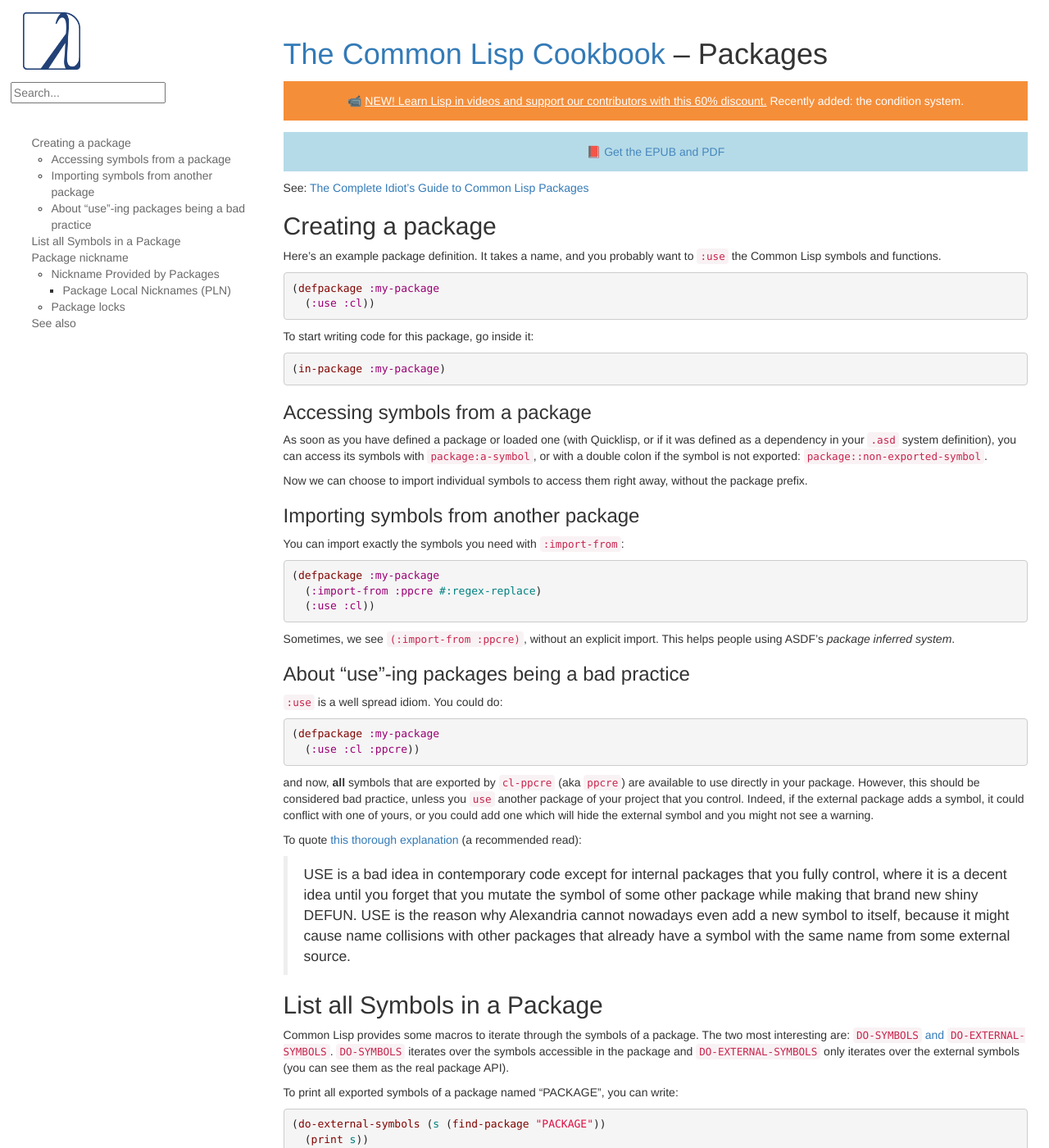
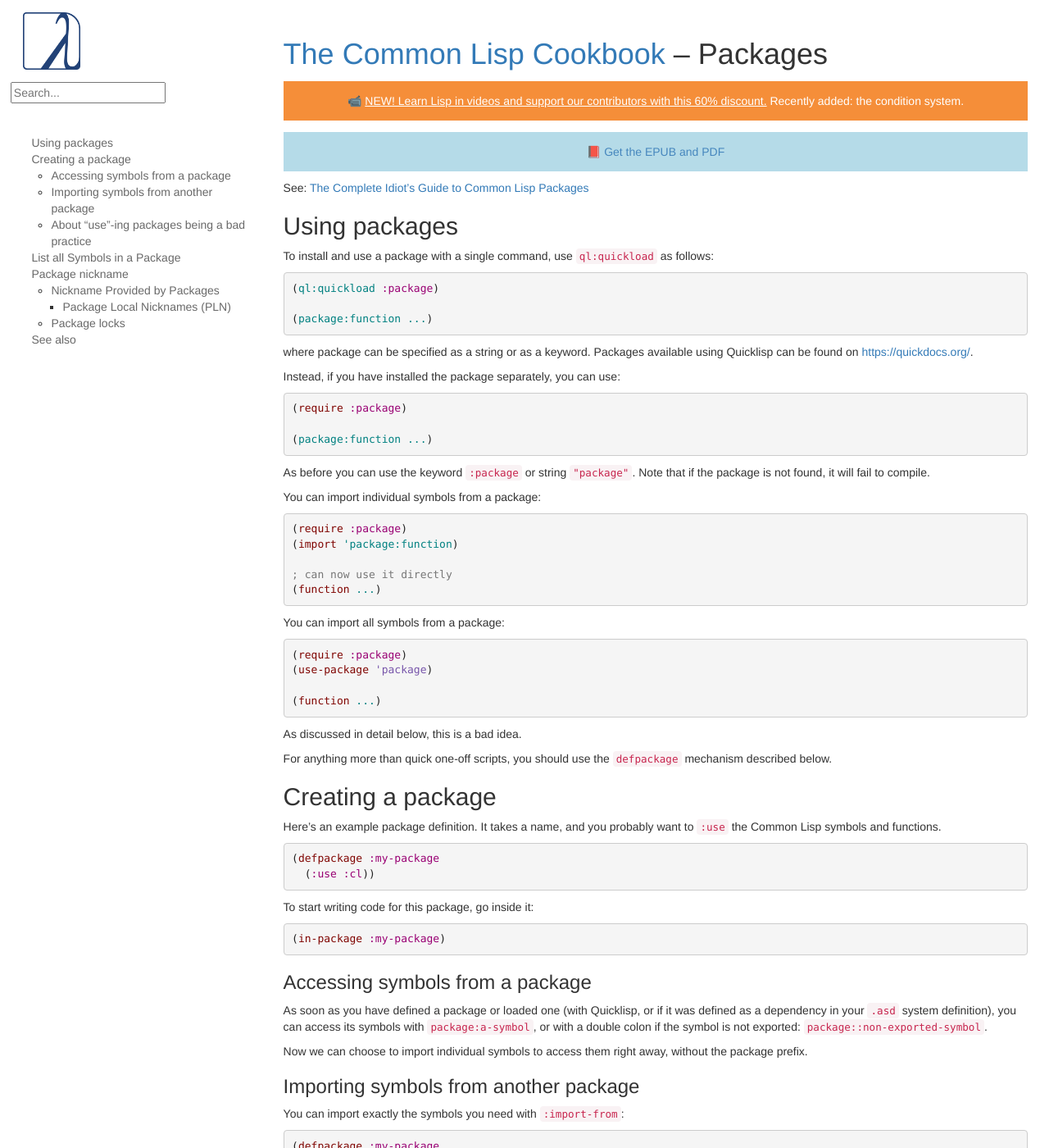
Before and after one commit to LispCookbook/cl-cookbook, a Jekyll site: the page built from packages.md, in a window 1280 px wide and 1400 px high. Shown: the whole window at 82% size. Built offline with Jekyll 4.4.1, drawn with Linux system fonts in a browser that asks for light colours.

Commit message:
packages: add instructions on using packages

```diff
--- a/packages.md
+++ b/packages.md
@@ -3,6 +3,44 @@
 ---
 
 See: [The Complete Idiot's Guide to Common Lisp Packages][guide]
+
+## Using packages
+
+To install and use a package with a single command, use `ql:quickload` as follows:
+~~~lisp
+(ql:quickload :package)
+
+(package:function ...)
+~~~
+where package can be specified as a string or as a keyword. Packages available using Quicklisp can be found on [https://quickdocs.org/](Quickdocs).
+
+Instead, if you have installed the package separately, you can use:
+~~~lisp
+(require :package)
+
+(package:function ...)
+~~~
+As before you can use the keyword `:package` or string `"package"`. Note that if the package is not found, it will fail to compile.
+
+You can import individual symbols from a package:
+~~~lisp
+(require :package)
+(import 'package:function)
+
+; can now use it directly
+(function ...)
+~~~
+
+You can import all symbols from a package:
+~~~lisp
+(require :package)
+(use-package 'package)
+
+(function ...)
+~~~
+As discussed in detail below, this is a bad idea.
+
+For anything more than quick one-off scripts, you should use the `defpackage` mechanism described below.
 
 ## Creating a package
 
```
